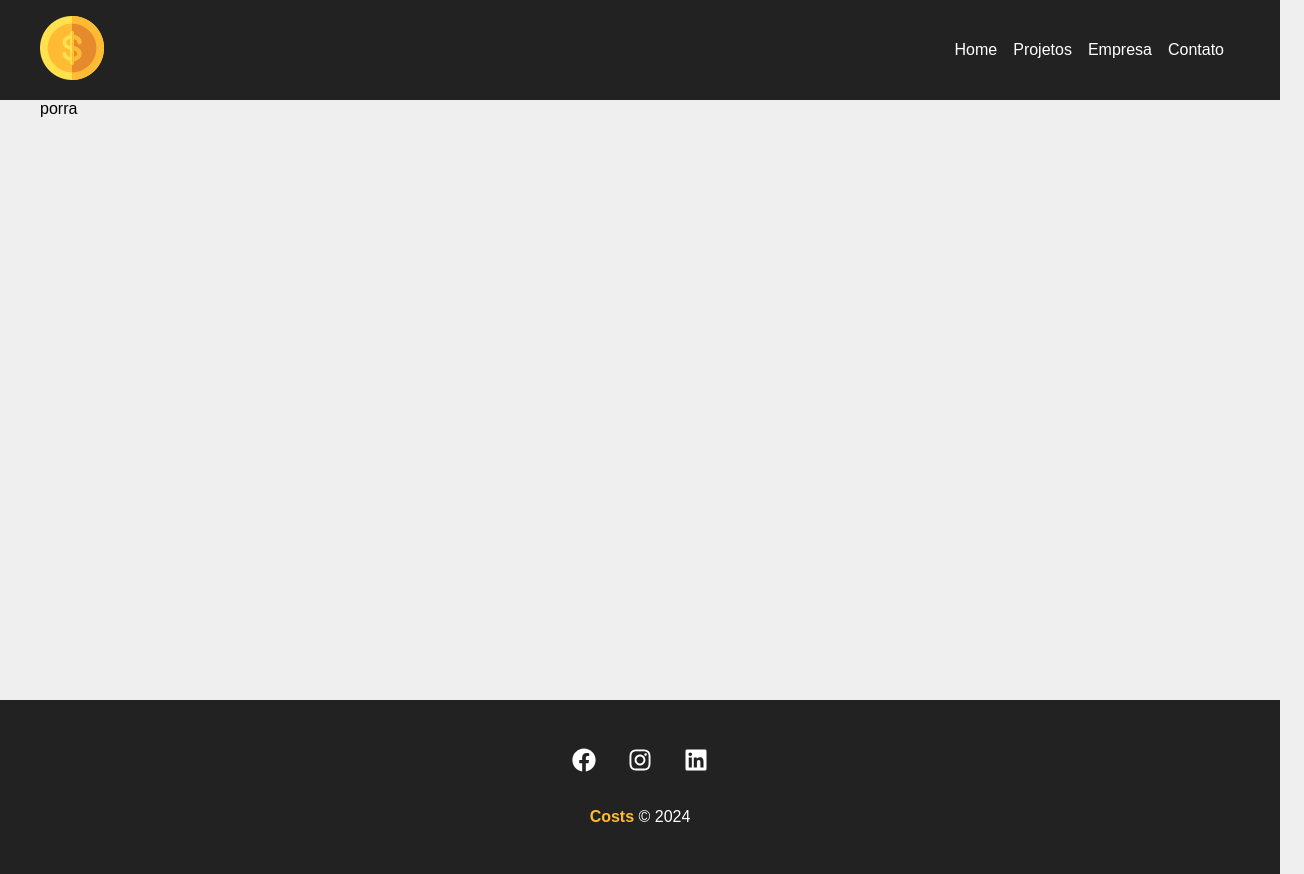
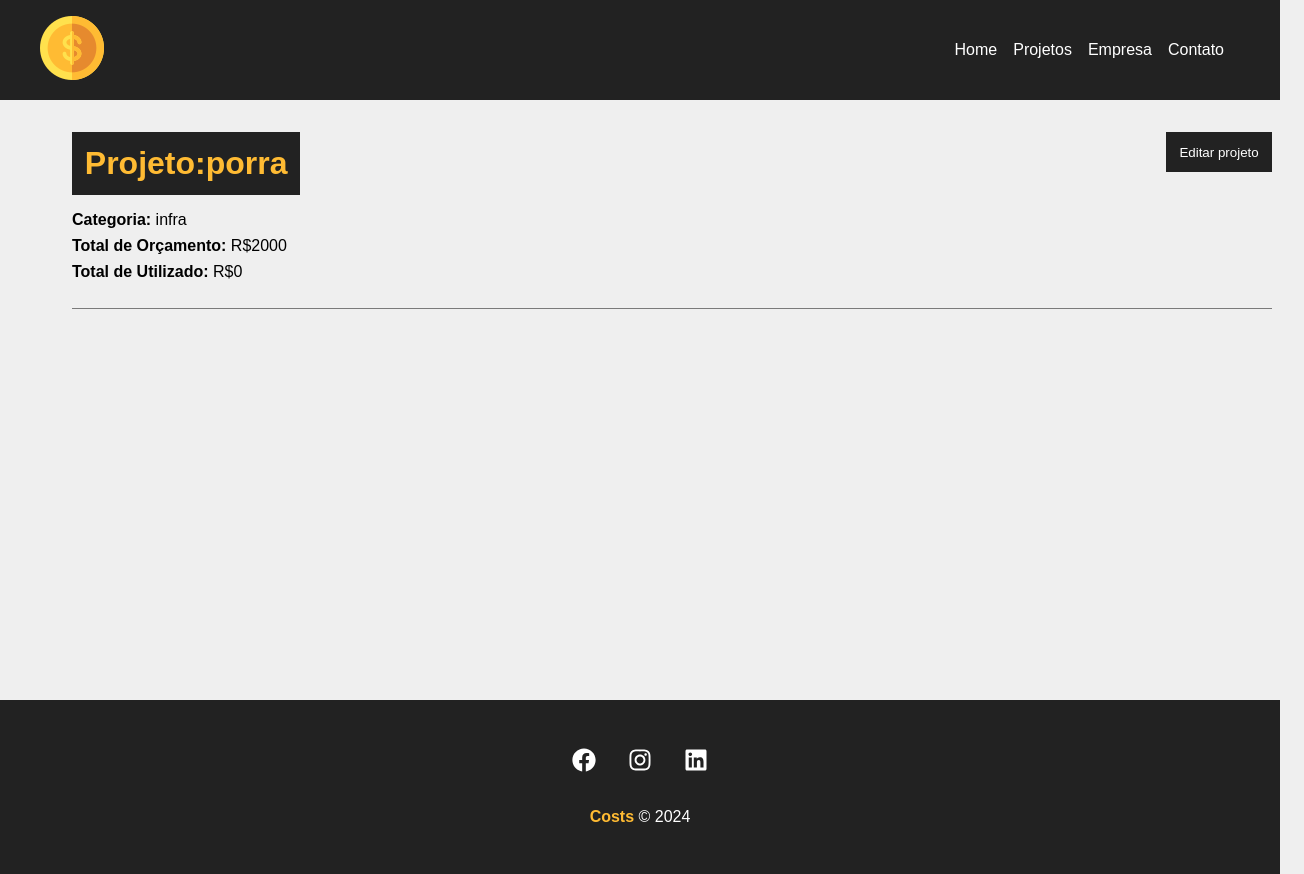
Before and after one commit to FrankFreitas/Costs, a React (Create React App) app: page /project/1735 in a window 1280 px wide. Shown: the whole page, 1304 px wide, since content can reach past the window. Built offline with nearby package versions, Linux system fonts and the light colour scheme; data requests are answered from the project's data file.

Commit message:
exibindo detalhes do projeto

```diff
--- a/src/components/pages/Project.js
+++ b/src/components/pages/Project.js
@@ -1,14 +1,19 @@
+import styles from './Project.module.css'
 
 import { useParams } from 'react-router-dom'
 import { useState, useEffect } from 'react'
+import Loading from '../layout/Loading'
+import Container from '../layout/Container'
 
 
 function Project() {
 
     const { id } = useParams()
     const [project, setProject] = useState([])
+    const [showProjectForm, setShowProjectForm] = useState(false)
 
     useEffect(() => {
+        setTimeout(() => {
             fetch(`http://localhost:5000/projects/${id}`, {
                 method: 'GET',
                 headers: {
@@ -20,9 +25,48 @@
                     setProject(data)
                 })
                 .catch((err) => console.log(err))
+        }, 400)
     }, [id])
 
-    return <p>{project.name}</p>
+    function toggleProjectForm() {
+        setShowProjectForm(!showProjectForm)
+    }
+    return (
+        <>
+            {project.name ? (
+                <div className={styles.project_details}>
+                    <Container customClass='column'>
+                        <div className={styles.details_container}>
+                            <h1>Projeto:{project.name}</h1>
+                            <button className={styles.btn} onClick={toggleProjectForm}>
+                                {!showProjectForm ? "Editar projeto" : "Fechar"}
+                            </button>
+                            {!showProjectForm ? (
+                                <div className={styles.project_info}>
+                                    <p>
+                                        <span>Categoria:</span> {project.category.name}
+                                    </p>
+                                    <p>
+                                        <span>Total de Orçamento:</span> R${project.budget}
+                                    </p>
+                                    <p>
+                                        <span>Total de Utilizado:</span> R${project.cost}
+                                    </p>
+                                </div>
+                            ) : (
+                                <div className={styles.project_info}>
+                                    <p>detalhes do projeto</p>
+                                </div>
+                            )}
+                        </div>
+                    </Container>
+                </div>
+
+            ) : (
+                <Loading />
+            )}
+        </>)
+
 
 
 
--- a/src/components/pages/Project.module.css
+++ b/src/components/pages/Project.module.css
@@ -0,0 +1,48 @@
+.project_details{
+    padding: 2em;
+}
+
+.project_details h1,
+.project_details h2,
+.project_details p{
+margin-bottom: .5em;
+}
+
+.project_details h1{
+    background-color: #222;
+    color: #FFBB33;
+    padding: .4em;
+}
+
+.project_details span{
+    font-weight: bold;
+}
+
+.details_container,
+.service_form_container{
+border-bottom: 1px solid #7A7A7A;
+margin-bottom: 1.2em;
+padding-bottom: 1.2em;
+display: flex;
+justify-content: space-between;
+flex-wrap: wrap;
+}
+
+.btn{
+    background-color: #222;
+    color: #FFF;
+    padding: .5em 1em;
+    text-decoration: none;
+    transition: .5s;
+cursor: pointer;
+max-height: 40px;
+border: none;
+}
+
+.btn:hover{
+    color: #FFBB33;
+}
+
+.project_info{
+    width: 100%;
+}
```
Lines whose indentation alone changed are shown as unchanged.
